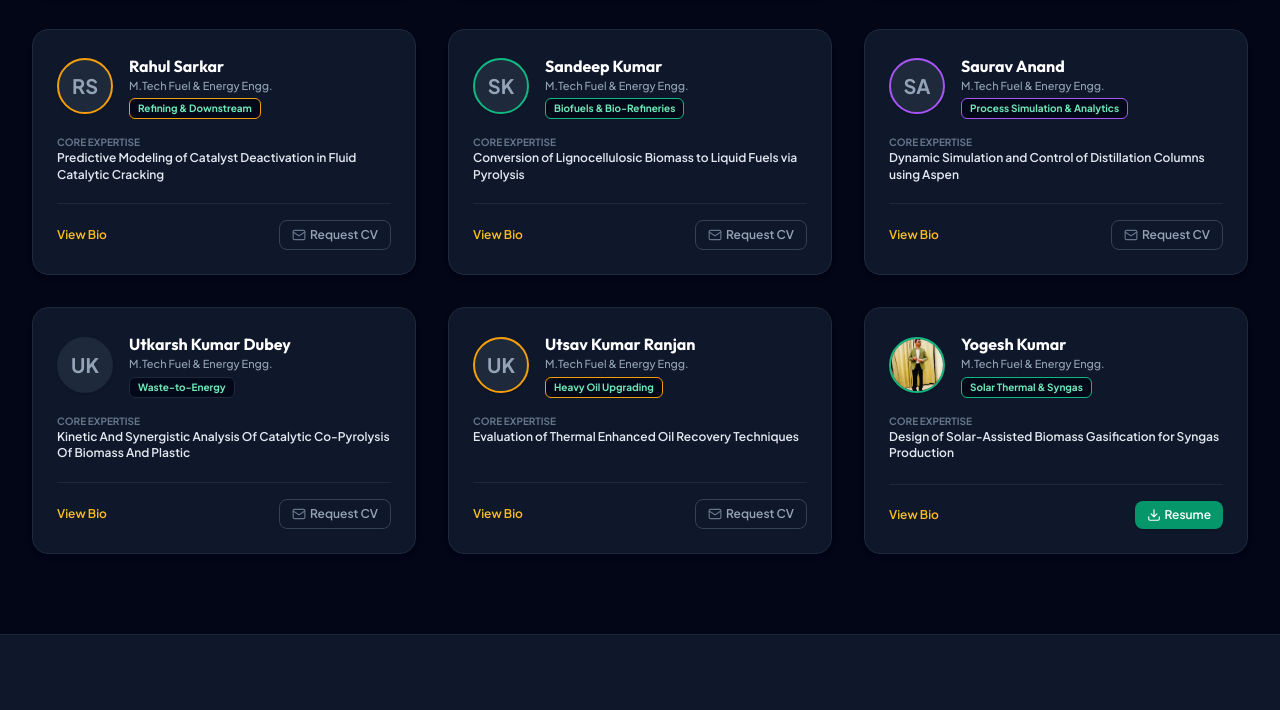
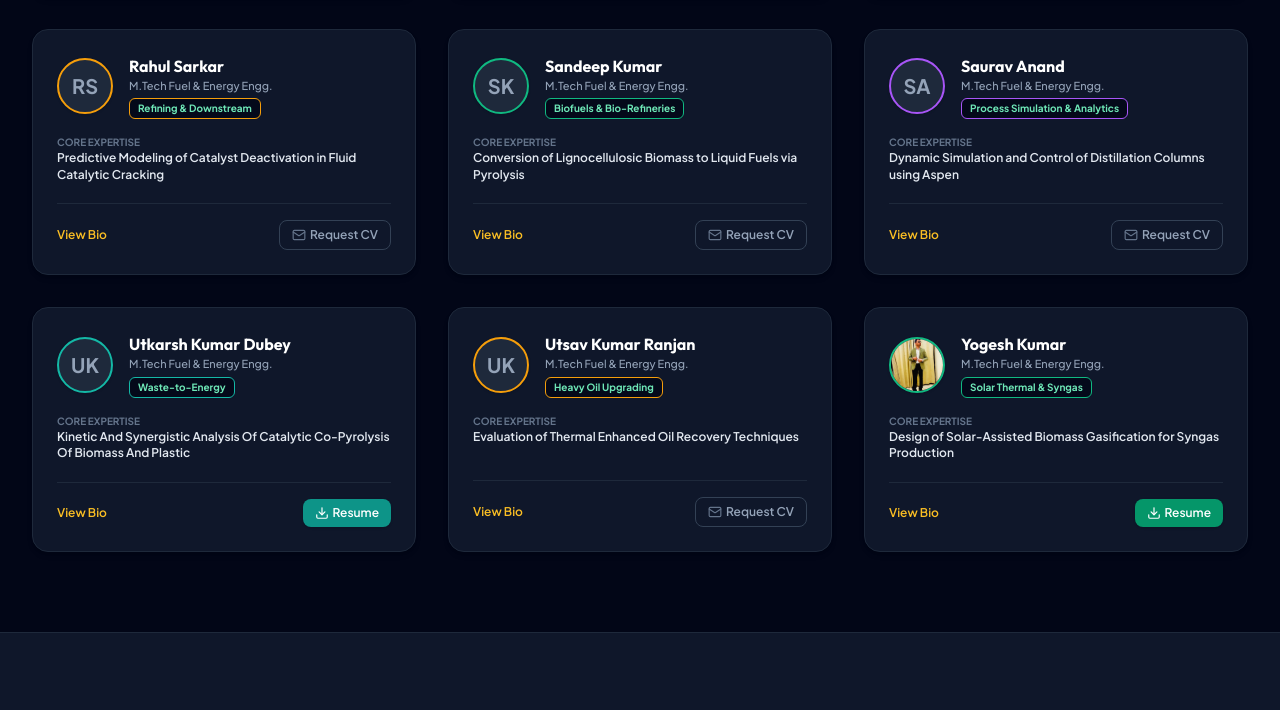
Before and after one commit to 25mt0381-create/fuel_energy_brochure, a plain HTML site: page index.html in a window 1280 px wide. Shown: the part 4796-5506 px from the top of the page. Drawn offline with nearby package versions, Linux system fonts and the light colour scheme.

Commit message:
updated for ud

```diff
--- a/index.html
+++ b/index.html
@@ -496,6 +496,7 @@
                         <button onclick="filterDomain('oilgas', this)" class="filter-btn bg-slate-800 hover:bg-slate-700 text-slate-300 text-xs font-semibold px-3.5 py-2 rounded-xl transition">Oil & Gas / Refining</button>
                         <button onclick="filterDomain('ccus', this)" class="filter-btn bg-slate-800 hover:bg-slate-700 text-slate-300 text-xs font-semibold px-3.5 py-2 rounded-xl transition">CCUS & ESG</button>
                         <button onclick="filterDomain('modeling', this)" class="filter-btn bg-slate-800 hover:bg-slate-700 text-slate-300 text-xs font-semibold px-3.5 py-2 rounded-xl transition">CFD & Simulation</button>
+                        <button onclick="filterDomain('wte', this)" class="filter-btn bg-slate-800 hover:bg-slate-700 text-slate-300 text-xs font-semibold px-3.5 py-2 rounded-xl transition">Waste-to-Energy</button>
                     </div>
                 </div>
 
@@ -1016,7 +1017,7 @@
     <!-- INTERACTIVE JAVASCRIPT LOGIC -->
     <script>
         // List of candidate names (normalized lowercase, space replaced by underscore) who have uploaded resumes
-        const availableResumes = ['ankit_kumar', 'ankur_mondal', 'kumar_aayush', 'md_riyaul_haque', 'moh_irshad', 'piyush_kumar', 'yogesh_kumar'];
+        const availableResumes = ['ankit_kumar', 'ankur_mondal', 'kumar_aayush', 'md_riyaul_haque', 'moh_irshad', 'piyush_kumar', 'utkarsh_kumar_dubey', 'yogesh_kumar'];
 
         // Fetch and load candidate profiles dynamically from students.json
         async function loadStudents() {
@@ -1047,12 +1048,14 @@
                         else if (student.domain === 'oilgas') borderColor = 'border-amber-500';
                         else if (student.domain === 'ccus') borderColor = 'border-blue-500';
                         else if (student.domain === 'modeling') borderColor = 'border-purple-500';
+                        else if (student.domain === 'wte') borderColor = 'border-teal-500';
 
                         let btnBg = 'bg-slate-700 hover:bg-slate-600';
                         if (student.domain === 'greenh2') btnBg = 'bg-emerald-600 hover:bg-emerald-500';
                         else if (student.domain === 'oilgas') btnBg = 'bg-amber-600 hover:bg-amber-500';
                         else if (student.domain === 'ccus') btnBg = 'bg-blue-600 hover:bg-blue-500';
                         else if (student.domain === 'modeling') btnBg = 'bg-purple-600 hover:bg-purple-500';
+                        else if (student.domain === 'wte') btnBg = 'bg-teal-600 hover:bg-teal-500';
 
                         const card = document.createElement('div');
                         card.className = `student-card bg-slate-900 border border-slate-800 rounded-2xl p-6 shadow-md card-hover flex flex-col justify-between cursor-pointer`;
@@ -1109,6 +1112,7 @@
                         else if (student.domain === 'oilgas') { initialBg = 'bg-amber-50'; initialText = 'text-amber-600'; bookletBorder = 'border-amber-500'; }
                         else if (student.domain === 'ccus') { initialBg = 'bg-blue-50'; initialText = 'text-blue-600'; bookletBorder = 'border-blue-500'; }
                         else if (student.domain === 'modeling') { initialBg = 'bg-purple-50'; initialText = 'text-purple-600'; bookletBorder = 'border-purple-500'; }
+                        else if (student.domain === 'wte') { initialBg = 'bg-teal-50'; initialText = 'text-teal-600'; bookletBorder = 'border-teal-500'; }
 
                         const bCard = document.createElement('div');
                         bCard.className = 'p-3 bg-slate-50 rounded-xl border border-slate-200 flex items-start gap-3';
--- a/students.json
+++ b/students.json
@@ -168,12 +168,12 @@
         "name": "Utkarsh Kumar Dubey",
         "degree": "M.Tech Fuel & Energy Engg.",
         "domain": "wte",
-	"domainLabel": "Waste-to-Energy",
+        "domainLabel": "Waste-to-Energy",
         "thesis": "Kinetic And Synergistic Analysis Of Catalytic Co-Pyrolysis Of Biomass And Plastic",
         "skills": "Kinetic Modeling, Synergistic Analysis, Catalyst Synthesis, Thermogravimetric Analysis",
         "email": "25mt0603@iitism.ac.in",
         "gate": "GATE Qualified / IIT Dhanbad",
-        "keywords": "utkarsh kumar dubey renewable energy integration lca decarbonization pathways policy"
+        "keywords": "utkarsh kumar dubey waste to energy catalytic co-pyrolysis biomass plastic kinetic modeling thermogravimetric analysis wte"
     },
     {
         "name": "Utsav Kumar Ranjan",
```
